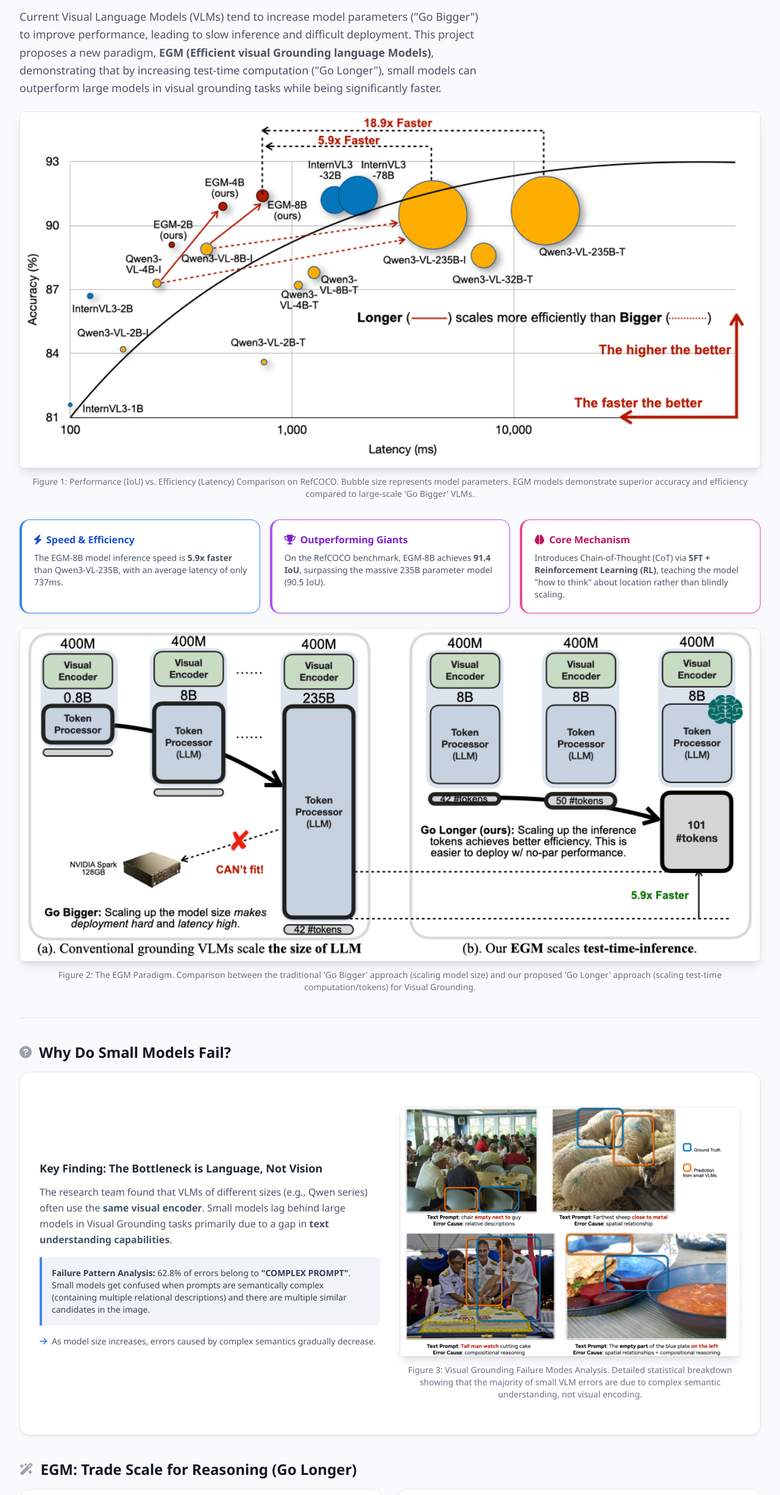
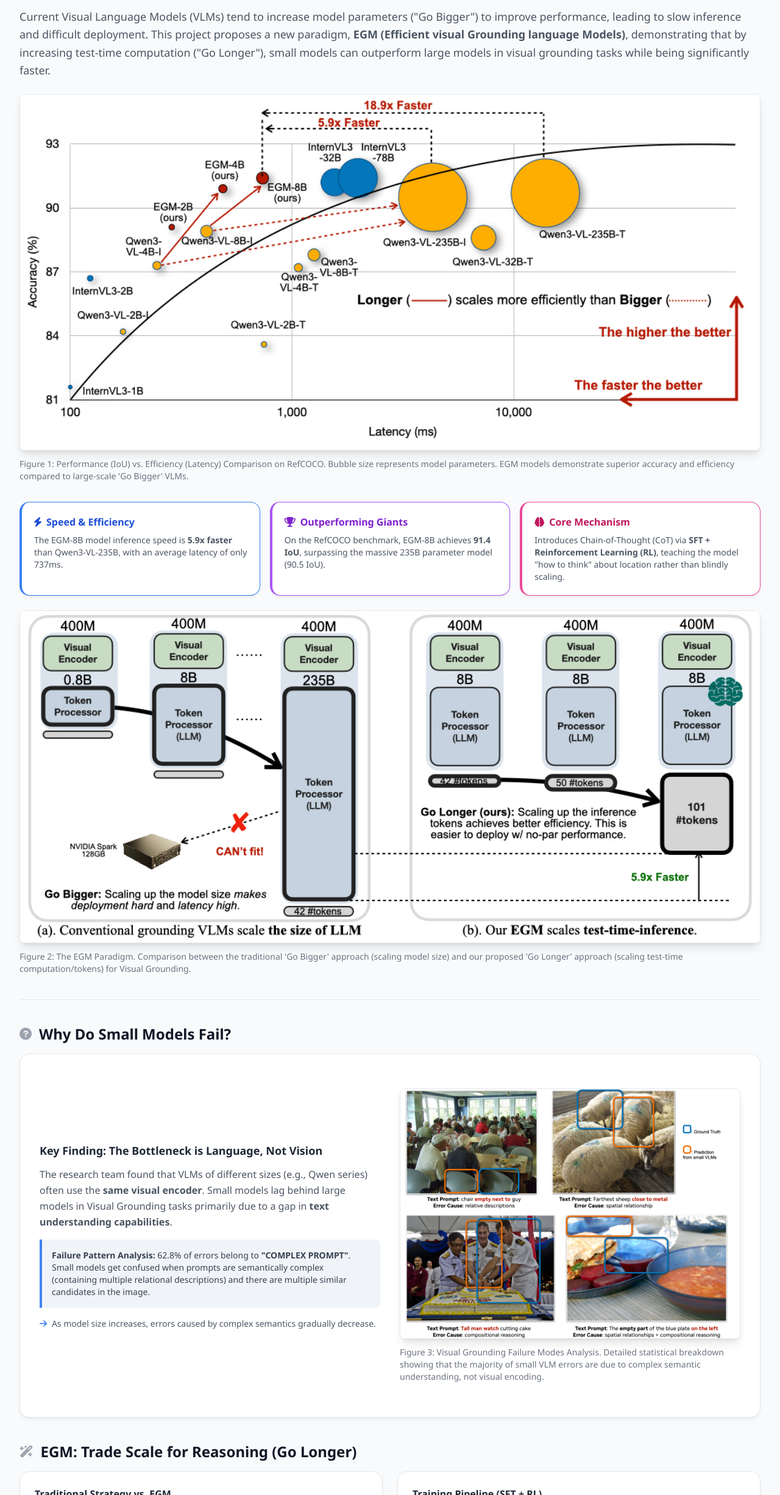
Before and after one commit to zgq1879/EGM_website, a plain HTML site: page index.html in a window 1280 px wide. Shown: the part 348-2800 px from the top of the page at 61% size. Drawn offline with nearby package versions, Linux system fonts and the light colour scheme.

Commit message:
Update index.html

```diff
--- a/index.html
+++ b/index.html
@@ -104,7 +104,7 @@
                 <section id="overview" class="scroll-mt-24">
                     <div class="space-y-4">
 
-                        <h1 class="text-4xl md:text-5xl font-extrabold text-gray-900 leading-tight">
+                        <h1 class="text-4xl md:text-5xl font-extrabold text-gray-900 leading-normal">
                             <span class="gemini-gradient-text">Bigger or Longer?</span><br>
                             Test-Time-Scaling is More Efficient than Model-Size-Scaling for Visual Grounding
                         </h1>
@@ -136,7 +136,7 @@
                             </div>
                         </div>
 
-                        <p class="text-lg text-gray-600 max-w-3xl leading-relaxed">
+                        <p class="text-lg text-gray-600 leading-relaxed">
                             Current Visual Language Models (VLMs) tend to increase model parameters ("Go Bigger") to improve performance, leading to slow inference and difficult deployment. This project proposes a new paradigm, <strong>EGM (Efficient visual Grounding language Models)</strong>, demonstrating that by increasing test-time computation ("Go Longer"), small models can outperform large models in visual grounding tasks while being significantly faster.
                         </p>
                     </div>
@@ -148,7 +148,7 @@
                              alt="Performance (IoU) vs. Efficiency (Latency) Comparison"
                              class="w-full h-auto rounded-lg shadow-lg border border-gray-200"
                              onerror="this.onerror=null; this.src='https://placehold.co/900x400/f1f5f9/94a3b8?text=Figure+4+Placeholder%3A+Accuracy+vs.+Latency+Bubble+Chart'">
-                        <p class="text-sm text-center text-gray-500 mt-3">Figure 1: Performance (IoU) vs. Efficiency (Latency) Comparison on RefCOCO. Bubble size represents model parameters. EGM models demonstrate superior accuracy and efficiency compared to large-scale 'Go Bigger' VLMs.</p>
+                        <p class="text-sm text-left text-gray-500 mt-3">Figure 1: Performance (IoU) vs. Efficiency (Latency) Comparison on RefCOCO. Bubble size represents model parameters. EGM models demonstrate superior accuracy and efficiency compared to large-scale 'Go Bigger' VLMs.</p>
                     </div>
 
                     <!-- Key Takeaways Cards -->
@@ -186,7 +186,7 @@
                             alt="Comparison of Go Bigger vs Go Longer Scaling"
                             class="w-full h-auto rounded-lg shadow-lg border border-gray-200"
                             onerror="this.onerror=null; this.src='https://placehold.co/900x400/f1f5f9/94a3b8?text=Figure+1+Placeholder%3A+EGM+Paradigm'">
-                        <p class="text-sm text-center text-gray-500 mt-3">Figure 2: The EGM Paradigm. Comparison between the traditional 'Go Bigger' approach (scaling model size) and our proposed 'Go Longer' approach (scaling test-time computation/tokens) for Visual Grounding.</p>
+                        <p class="text-sm text-left text-gray-500 mt-3">Figure 2: The EGM Paradigm. Comparison between the traditional 'Go Bigger' approach (scaling model size) and our proposed 'Go Longer' approach (scaling test-time computation/tokens) for Visual Grounding.</p>
                     </div>
                 </section>
 
@@ -220,7 +220,7 @@
                                      alt="Breakdown of Small Model Failure Modes"
                                      class="w-full h-auto rounded-lg shadow-lg border border-gray-200"
                                      onerror="this.onerror=null; this.src='https://placehold.co/400x300/f1f5f9/94a3b8?text=Figure+2+Placeholder%3A+Failure+Modes'">
-                                <p class="text-sm text-center text-gray-500 mt-3">Figure 3: Visual Grounding Failure Modes Analysis. Detailed statistical breakdown showing that the majority of small VLM errors are due to complex semantic understanding, not visual encoding.</p>
+                                <p class="text-sm text-left text-gray-500 mt-3">Figure 3: Visual Grounding Failure Modes Analysis. Detailed statistical breakdown showing that the majority of small VLM errors are due to complex semantic understanding, not visual encoding.</p>
                             </div>
                         </div>
                     </div>
@@ -280,7 +280,7 @@
                              alt="Overview of the EGM Training Pipeline"
                              class="w-full h-auto rounded-lg shadow-lg border border-gray-200"
                              onerror="this.onerror=null; this.src='https://placehold.co/900x400/f1f5f9/94a3b8?text=Figure+3+Placeholder%3A+Training+Pipeline+Diagram'">
-                        <p class="text-sm text-center text-gray-500 mt-3">
+                        <p class="text-sm text-left text-gray-500 mt-3">
                             <span class="block mt-1">
                             Figure 4: Overview of our method.</strong>
                                 <em>Top (a): Data curation pipeline of training data with reasoning.</em> We feed the image, text prompt and ground truth bounding box of the target object into a proprietary VLM to generate the detailed reasoning process of how to locate the object correctly given the image and text prompt. The generated reasoning process is incorporated as part of the training data.
```
